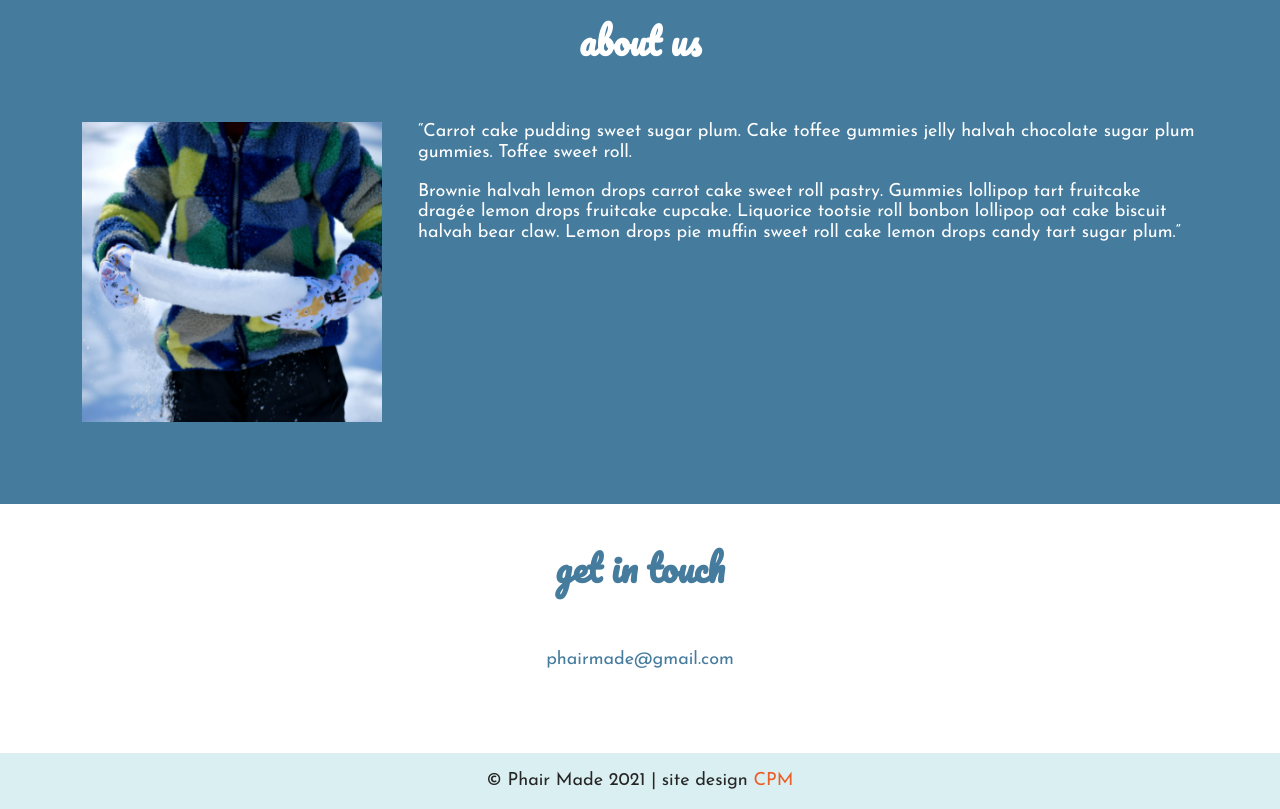
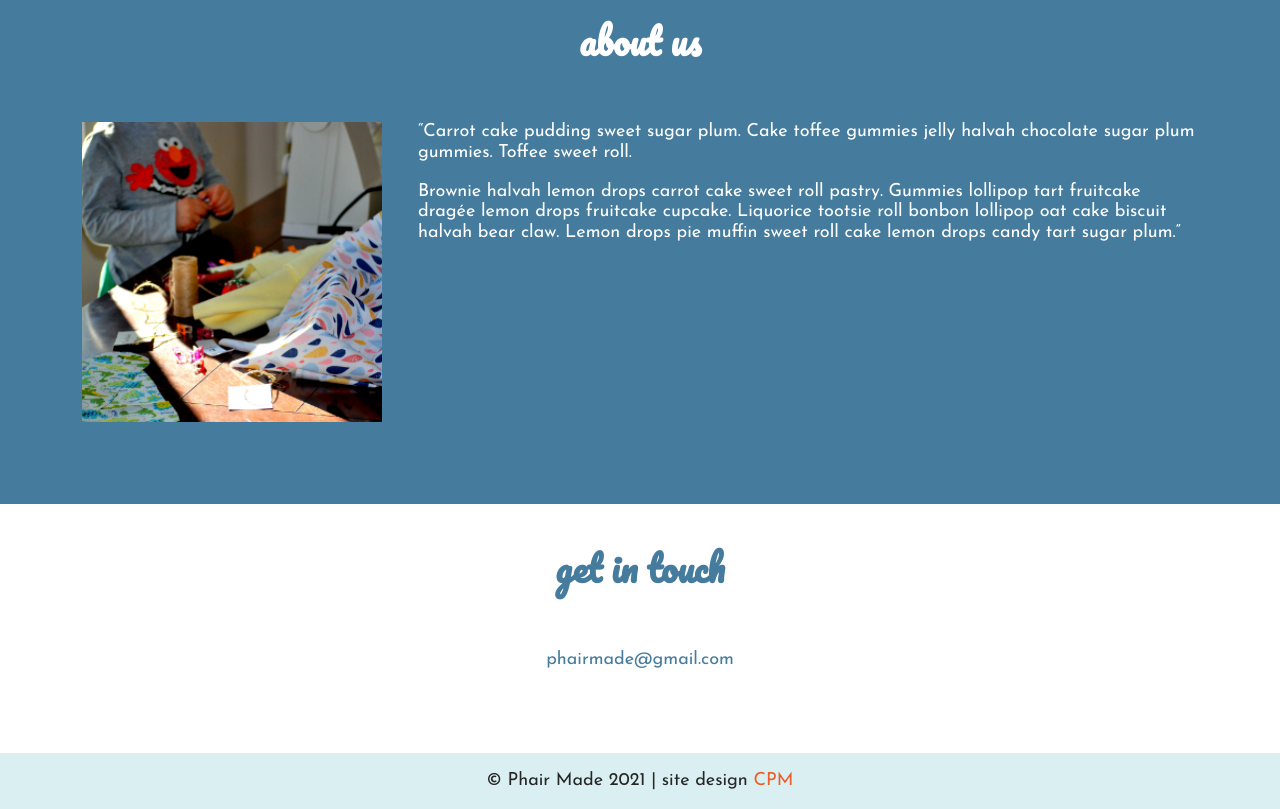
Before and after one commit to caitlinpmarshall/phair-made, a website built with Parcel: page index.html in a window 1280 px wide. Shown: the part 2200-3009 px from the top of the page. Built offline with nearby package versions, Linux system fonts and the light colour scheme.

Commit message:
New sewing station image

```diff
--- a/index.html
+++ b/index.html
@@ -109,7 +109,7 @@
         <h3>about us</h3>
         <article>
           <figure>
-            <img src="img/break-ice.png" alt="Phair Made workshop"/>
+            <img src="img/sewing-station.png" alt="Phair Made handmade sewing workshop"/>
           </figure>
           <div>
             <p>“Carrot cake pudding sweet sugar plum. Cake toffee gummies jelly halvah chocolate sugar plum gummies. Toffee sweet roll.</p>
```
Also changed, not shown: img/sewing-station.png (added).
